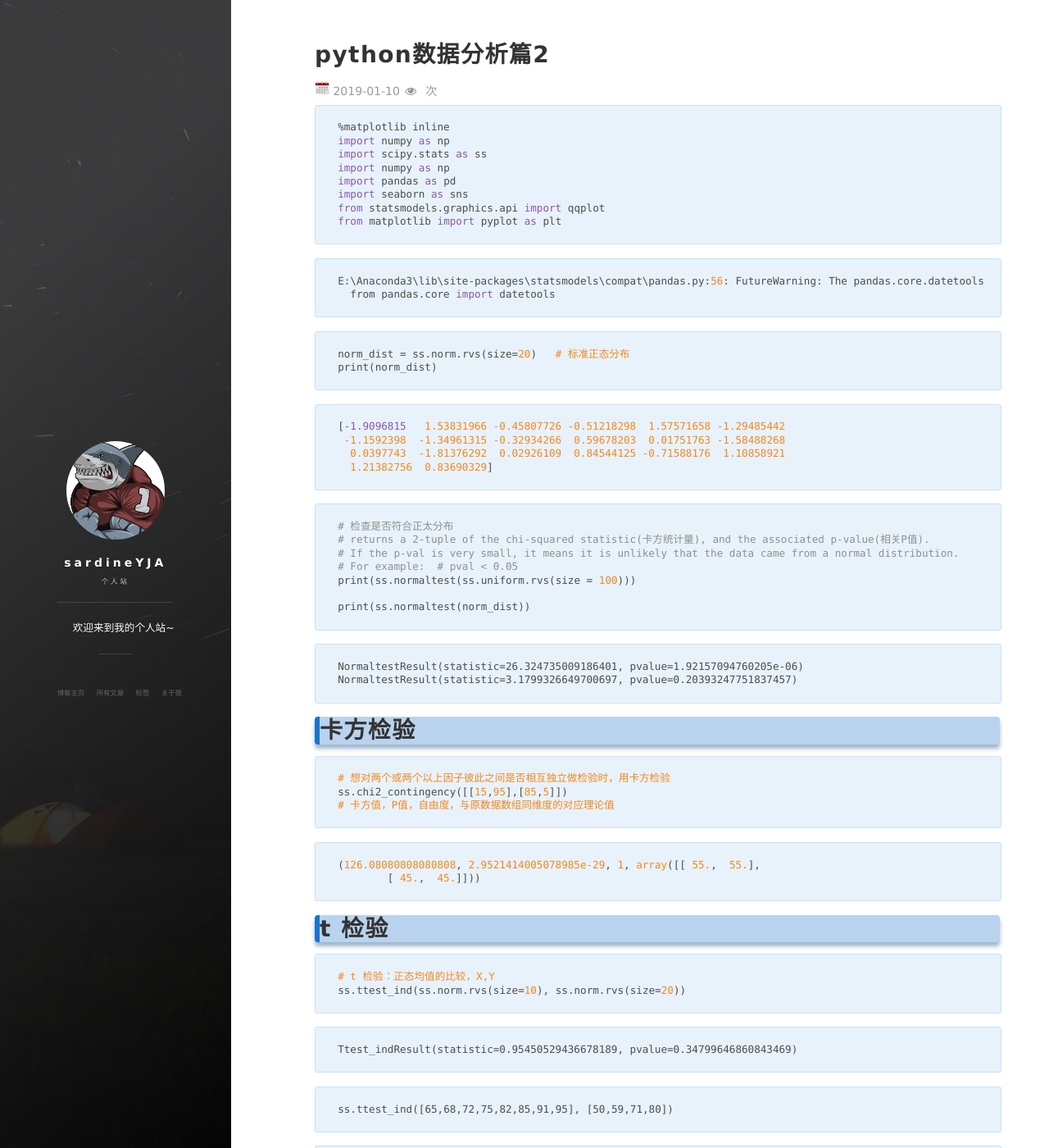
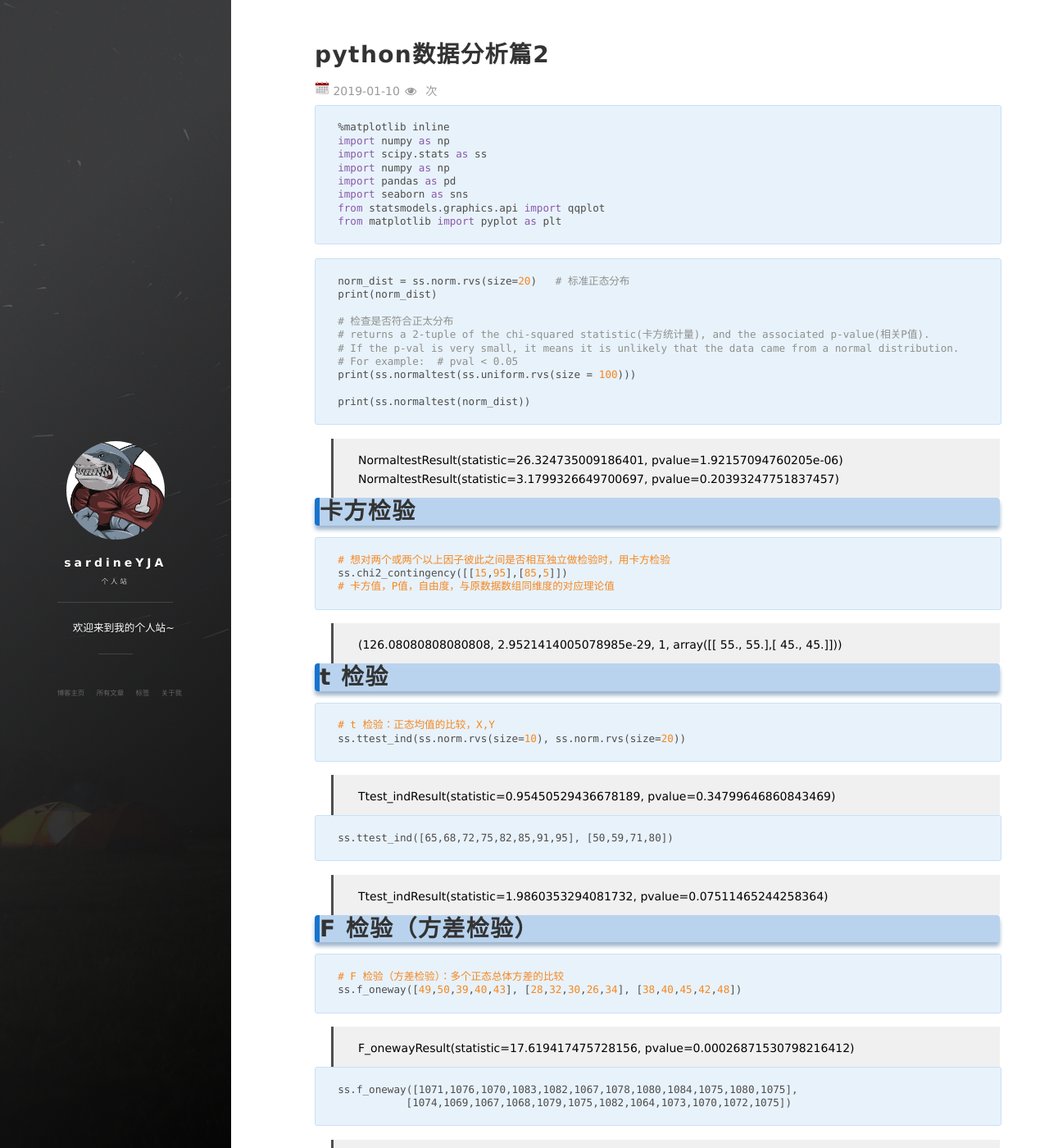
Before and after one commit to sardineYJA/sardineYJA.github.io, a Jekyll site: the page built from _posts/2019-01-10-python-analysis2.md, in a window 1280 px wide and 1400 px high. Shown: the whole window at 82% size. Built offline with Jekyll 4.4.1, drawn with Linux system fonts in a browser that asks for light colours; nearby versions of some CDN libraries; comment, search, counter and statistics services are not loaded; some of the changed text lies outside the part shown.

Commit message:
Update 2019-01-10-python-analysis2.md

````diff
--- a/_posts/2019-01-10-python-analysis2.md
+++ b/_posts/2019-01-10-python-analysis2.md
@@ -18,24 +18,11 @@ from statsmodels.graphics.api import qqplot
 from matplotlib import pyplot as plt
 ```
 
-    E:\Anaconda3\lib\site-packages\statsmodels\compat\pandas.py:56: FutureWarning: The pandas.core.datetools module is deprecated and will be removed in a future version. Please use the pandas.tseries module instead.
-      from pandas.core import datetools
-
-
 
 ```python
 norm_dist = ss.norm.rvs(size=20)   # 标准正态分布
 print(norm_dist)
-```
 
-    [-1.9096815   1.53831966 -0.45807726 -0.51218298  1.57571658 -1.29485442
-     -1.1592398  -1.34961315 -0.32934266  0.59678203  0.01751763 -1.58488268
-      0.0397743  -1.81376292  0.02926109  0.84544125 -0.71588176  1.10858921
-      1.21382756  0.83690329]
-
-
-
-```python
 # 检查是否符合正太分布
 # returns a 2-tuple of the chi-squared statistic(卡方统计量), and the associated p-value(相关P值).
 # If the p-val is very small, it means it is unlikely that the data came from a normal distribution.
@@ -45,134 +32,84 @@ print(ss.normaltest(ss.uniform.rvs(size = 100)))
 print(ss.normaltest(norm_dist))
 ```
 
-    NormaltestResult(statistic=26.324735009186401, pvalue=1.92157094760205e-06)
-    NormaltestResult(statistic=3.1799326649700697, pvalue=0.20393247751837457)
+>NormaltestResult(statistic=26.324735009186401, pvalue=1.92157094760205e-06)
+>NormaltestResult(statistic=3.1799326649700697, pvalue=0.20393247751837457)
+
 
 
 # 卡方检验
-
-
 ```python
 # 想对两个或两个以上因子彼此之间是否相互独立做检验时，用卡方检验
 ss.chi2_contingency([[15,95],[85,5]])
 # 卡方值，P值，自由度，与原数据数组同维度的对应理论值
 ```
-
-
-
-
-    (126.08080808080808, 2.9521414005078985e-29, 1, array([[ 55.,  55.],
-            [ 45.,  45.]]))
-
+>(126.08080808080808, 2.9521414005078985e-29, 1, array([[ 55.,  55.],[ 45.,  45.]]))
 
 
 # t 检验
-
-
 ```python
 # t 检验：正态均值的比较，X,Y
 ss.ttest_ind(ss.norm.rvs(size=10), ss.norm.rvs(size=20))
 ```
-
-
-
-
-    Ttest_indResult(statistic=0.95450529436678189, pvalue=0.34799646860843469)
-
-
+>Ttest_indResult(statistic=0.95450529436678189, pvalue=0.34799646860843469)
 
 
 ```python
 ss.ttest_ind([65,68,72,75,82,85,91,95], [50,59,71,80])
 ```
-
-
-
-
-    Ttest_indResult(statistic=1.9860353294081732, pvalue=0.07511465244258364)
-
+>Ttest_indResult(statistic=1.9860353294081732, pvalue=0.07511465244258364)
 
 
 # F 检验（方差检验）
-
-
 ```python
 # F 检验（方差检验）：多个正态总体方差的比较
 ss.f_oneway([49,50,39,40,43], [28,32,30,26,34], [38,40,45,42,48])
 ```
-
-
-
-
-    F_onewayResult(statistic=17.619417475728156, pvalue=0.00026871530798216412)
-
-
-
+>F_onewayResult(statistic=17.619417475728156, pvalue=0.00026871530798216412)
 
 ```python
 ss.f_oneway([1071,1076,1070,1083,1082,1067,1078,1080,1084,1075,1080,1075],
            [1074,1069,1067,1068,1079,1075,1082,1064,1073,1070,1072,1075])
 ```
-
-
-
-
-    F_onewayResult(statistic=4.2148410858000274, pvalue=0.052152007956100782)
-
-
-
+>F_onewayResult(statistic=4.2148410858000274, pvalue=0.052152007956100782)
 
 ```python
 ss.f_oneway([5.5,4.6,4.4,3.4,1.9,1.6,1.1,0.8,0.1,-0.1],
             [3.7,3.4,2.0,2.0,0.8,0.7,0,-0.1,-0.2,-1.6])
 ```
-
-
-
-
-    F_onewayResult(statistic=2.3187173412093087, pvalue=0.14520038876939032)
+>F_onewayResult(statistic=2.3187173412093087, pvalue=0.14520038876939032)
 
 
 
 # QQ图
-
-
 ```python
 # qq图默认检查是否符合正态分布
 plt.show(qqplot(ss.norm.rvs(size=100)))
 ```
-
-
 ![png](/images/posts/2019-01-10/output_13_0.png)
 
 
 # 相关系数
-
-
 ```python
 s1 = pd.Series([1,2,3,4,5])
 s2 = pd.Series([2,3,7,9,12])
 print(s1.corr(s2))
 print(s1.corr(s2, method='spearman'))
 ```
-
-    0.988371697651
-    1.0
+>0.988371697651
+>1.0
 
 
 # 线性回归
-
-
 ```python
 x = np.arange(10).astype(np.float).reshape((10,1))
 y = x*3 + 4 + np.random.random((10,1))  # 加上0-1的噪声
 print(x.T)
 print(y.T)
 ```
-
-    [[ 0.  1.  2.  3.  4.  5.  6.  7.  8.  9.]]
-    [[  4.6851856    7.89541776  10.86978756  13.63687922  16.12832461
-       19.41637768  22.21882588  25.26868984  28.41653041  31.94667092]]
+>[[ 0.  1.  2.  3.  4.  5.  6.  7.  8.  9.]]
+>[[  4.6851856    7.89541776  10.86978756  13.63687922  16.12832461
+>   19.41637768  22.21882588  25.26868984  28.41653041  31.94667092]]
 
 
 
@@ -184,7 +121,7 @@ print(reg.predict(x))  # 估计值
 print(reg.coef_)       # 参数
 print(reg.intercept_)  # 截距
 ```
-
+```
     [[  4.68382638]
      [  7.65370251]
      [ 10.62357863]
@@ -197,6 +134,7 @@ print(reg.intercept_)  # 截距
      [ 31.41271151]]
     [[ 2.96987613]]
     [ 4.68382638]
+ ```
 
 
 # PCA降维
@@ -223,7 +161,7 @@ print('主成分方差值：',    lower_dim.explained_variance_)       # 主成
 print('最大方差的成分：\n',lower_dim.components_)               # 最大方差的成分
 print('降维后：\n',        lower_dim.fit_transform(data))       # 降维后数据
 ```
-
+```
     [[ 2.5  2.4  2.2  1.2]
      [ 0.5  0.7  0.3  1.3]
      [ 2.2  2.9  2.3  2.2]
@@ -250,11 +188,10 @@ print('降维后：\n',        lower_dim.fit_transform(data))       # 降维后
      [ 1.09456752  0.33160393]
      [ 0.77221389 -0.03629123]
      [ 1.05445864  1.17195621]]
+```
 
 
 # 交叉分析
-
-
 ```python
 df=pd.read_csv("data\\HR.csv")
 dp_indices=df.groupby(by="department").indices              # 获取到所有部门的分类索引，如 marketing,sales等部门
@@ -265,12 +202,6 @@ technical_values=df["left"].iloc[dp_indices["technical"]].values # technical 部
 print(technical_values)
 print(ss.ttest_ind(sales_values,technical_values))          # t 检验，比较均值
 ```
-
-    [1 1 1 ..., 1 1 1]
-    [1 1 1 ..., 1 1 1]
-    Ttest_indResult(statistic=-1.0601649378624074, pvalue=0.28910690461744781)
-
-
 
 ```python
 # 计算每个部门，两两之间的 t 检验，部门与部门之间的离职率是否有显著差异；原假设u=u0
@@ -293,7 +224,7 @@ plt.figure(figsize=(18, 6))
 sns.heatmap(dp_t_mat,xticklabels=dp_keys,yticklabels=dp_keys)
 plt.show()
 ```
-
+```
     ['marketing', 'support', 'RandD', 'technical', 'management', 'hr', 'accounting', 'IT', 'product_mng', 'sale', 'sales']
     [[ 0.  0.  0.  0.  0.  0.  0.  0.  0.  0.  0.]
      [ 0.  0.  0.  0.  0.  0.  0.  0.  0.  0.  0.]
@@ -314,7 +245,7 @@ plt.show()
       return (self.a < x) & (x < self.b)
     E:\Anaconda3\lib\site-packages\scipy\stats\_distn_infrastructure.py:1818: RuntimeWarning: invalid value encountered in less_equal
       cond2 = cond0 & (x <= self.a)
-
+```
 
 
 ![png](/images/posts/2019-02-03/output_24_2.png)
@@ -337,7 +268,7 @@ piv_tb = pd.pivot_table(df, values="left",
 print(piv_tb) #可以看出5年没有升职，没有工作事故，工资较低的人离职率高（0.3319）
               # nme 应该是异常值
 ```
-
+```
     Work_accident                        0         1
     promotion_last_5years salary
     0                     high    0.082996  0.000000
@@ -347,7 +278,7 @@ print(piv_tb) #可以看出5年没有升职，没有工作事故，工资较低
     1                     high    0.000000  0.000000
                           low     0.229167  0.166667
                           medium  0.028986  0.023256
-
+```
 
 
 ```python
@@ -355,7 +286,7 @@ print(piv_tb) #可以看出5年没有升职，没有工作事故，工资较低
 piv_tb.drop(piv_tb.index[[3]],inplace=True)  # inplace=True表示直接在原数据上修改
 print(piv_tb)
 ```
-
+```
     Work_accident                        0         1
     promotion_last_5years salary
     0                     high    0.082996  0.000000
@@ -364,7 +295,7 @@ print(piv_tb)
     1                     high    0.000000  0.000000
                           low     0.229167  0.166667
                           medium  0.028986  0.023256
-
+ ```
 
 
 ```python
@@ -383,12 +314,6 @@ plt.show()
 sns.barplot(x="salary",y="left",hue="department",data=df)
 plt.show()
 ```
-
-    E:\Anaconda3\lib\site-packages\seaborn\categorical.py:1508: FutureWarning: remove_na is deprecated and is a private function. Do not use.
-      stat_data = remove_na(group_data[hue_mask])
-
-
-
 ![png](/images/posts/2019-02-03/output_28_1.png)
 
 
@@ -411,10 +336,4 @@ sns.barplot([0,1,2,3,4,5,6,7,8,9],d.sort_values())
 plt.show()
 
 ```
-
-    E:\Anaconda3\lib\site-packages\seaborn\categorical.py:1460: FutureWarning: remove_na is deprecated and is a private function. Do not use.
-      stat_data = remove_na(group_data)
-
-
-
 ![png](/images/posts/2019-02-03/output_29_1.png)
````
